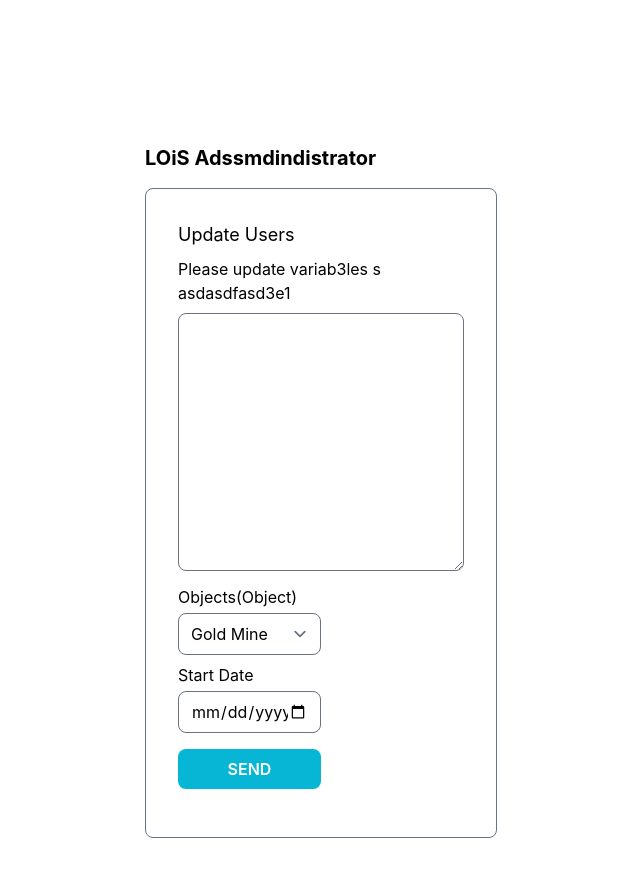
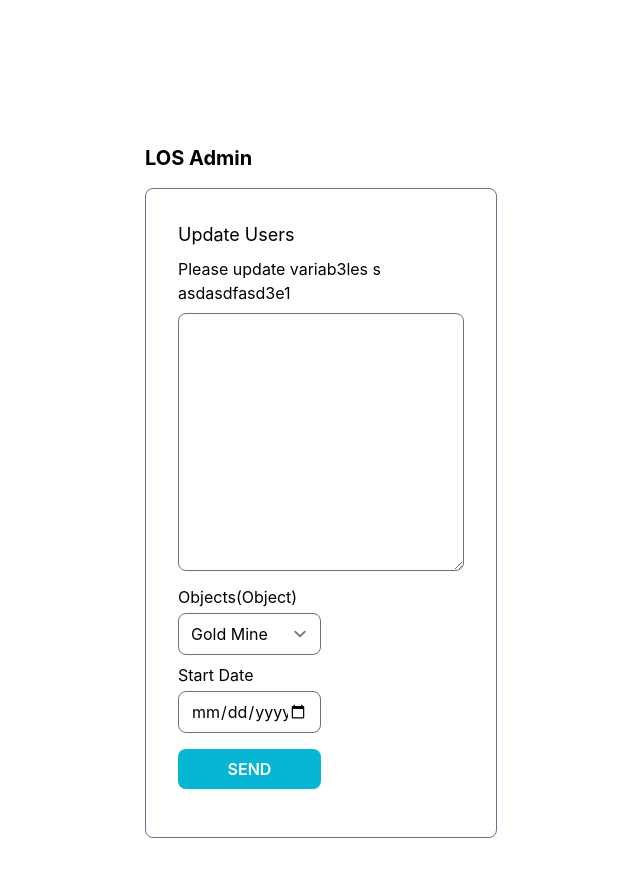
Before and after one commit to Braveboy0129/legend-of-siren, a React (Vite) app: page / in a window 1280 px wide. Shown: the top 876 px of the page, without its empty margins (319-959 px from the left). Built offline with nearby package versions, Linux system fonts and the light colour scheme.

Commit message:
fix: change admin title

```diff
--- a/src/App.tsx
+++ b/src/App.tsx
@@ -79,7 +79,7 @@ const App: React.FC = () => {
     <main>
       <div className="p-36 w-[50%] m-auto">
         <div className="mb-4">
-          <h3 className="text-xl font-bold">LOiS Adssmdindistrator</h3>
+          <h3 className="text-xl font-bold">LOS Admin</h3>
         </div>
         <form method="POST" action="" onSubmit={handleSubmit}>
           <div className="rounded-lg border border-slate-500 mb-2 p-8">
```
